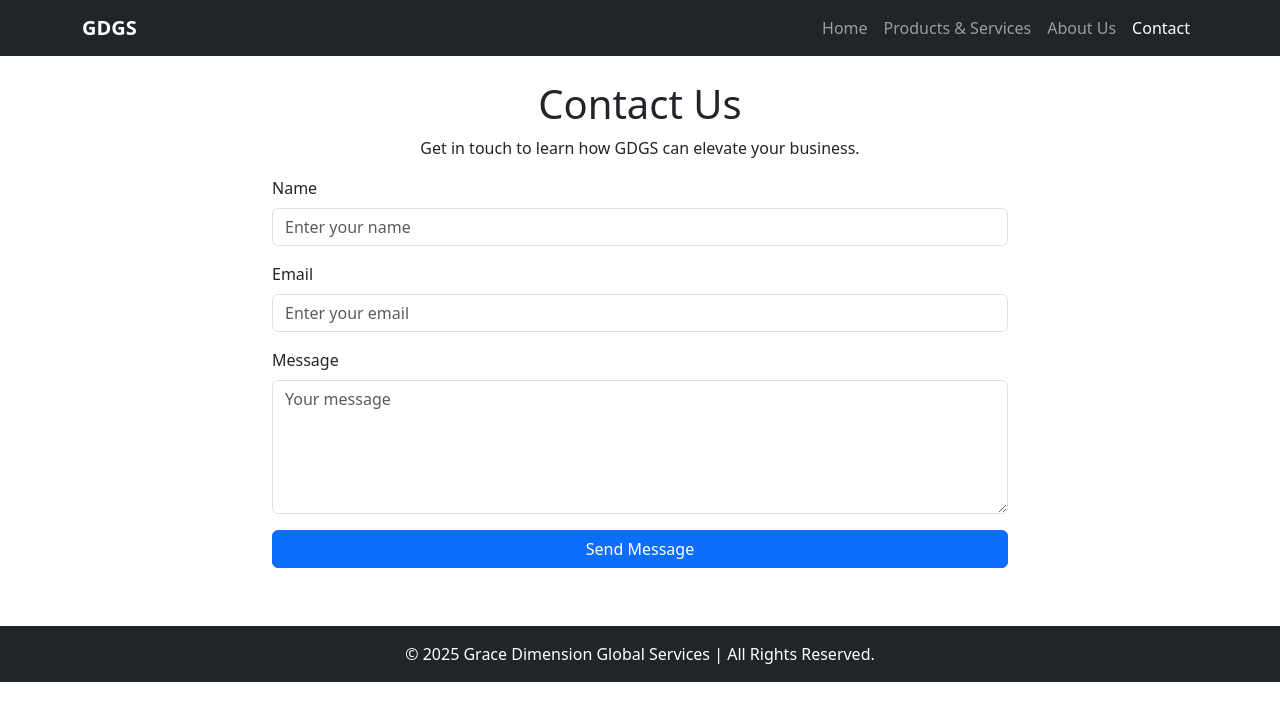
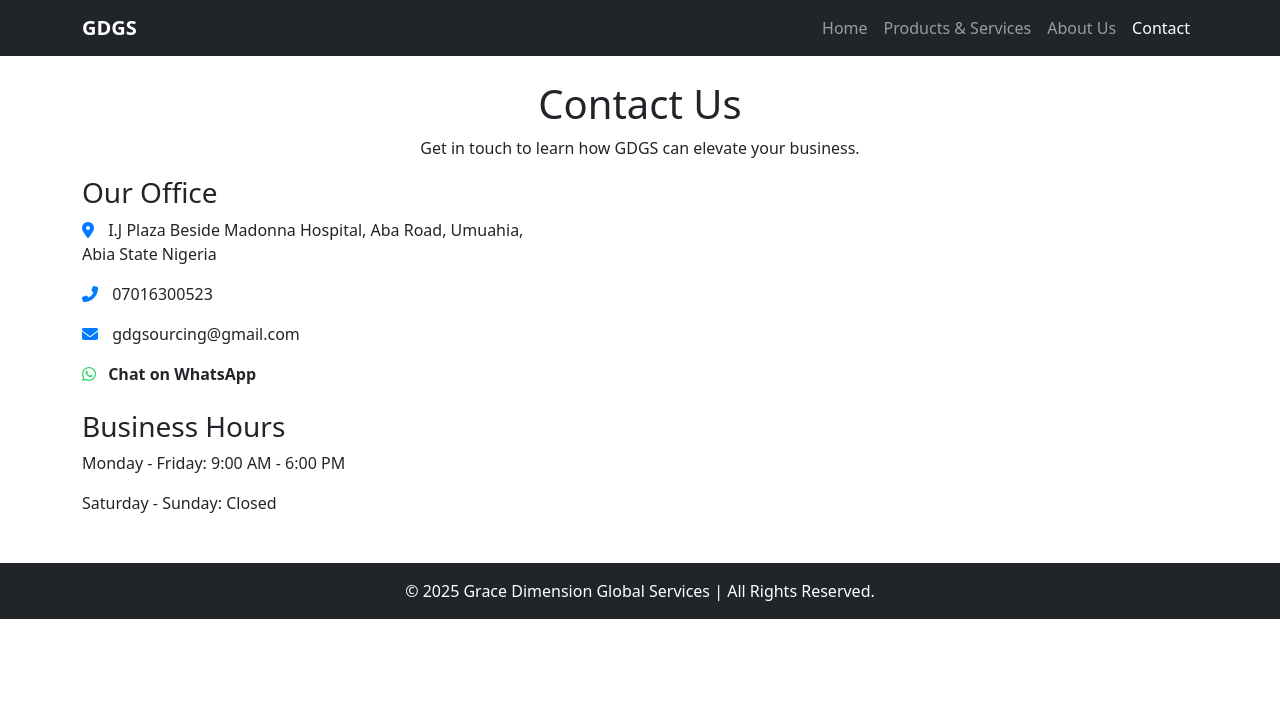
Before and after one commit to sam-14uel/gdgs, a plain HTML site: page contact.html in a window 1280 px wide. Drawn offline with nearby package versions, Linux system fonts and the light colour scheme.

Commit message:
Update contact.html

```diff
--- a/contact.html
+++ b/contact.html
@@ -17,6 +17,35 @@
       transform: scale(1.1);
       transition: transform 0.3s ease;
     }
+    /* Contact Info Styling */
+    .contact-info i {
+      color: #007bff;
+      margin-right: 10px;
+
+      text-decoration: none;
+      /* color: inherit; */
+    }
+    .contact-info a{
+      text-decoration: none;
+      color: inherit;
+    }
+    /* WhatsApp Icon Styling */
+    .contact-info .whatsapp-icon {
+      color: #25D366; /* WhatsApp green */
+      margin-right: 8px;
+    }
+
+    /* WhatsApp Link Styling */
+    .whatsapp-link {
+      color: inherit; /* Matches the text color of contact info */
+      text-decoration: none;
+      font-weight: bold;
+    }
+
+    .whatsapp-link:hover {
+      text-decoration: underline;
+    }
+
   </style>
 </head>
 <body>
@@ -51,7 +80,49 @@
   <section class="container my-4">
     <h1 class="text-center">Contact Us</h1>
     <p class="text-center">Get in touch to learn how GDGS can elevate your business.</p>
-    <div class="row justify-content-center">
+
+    <!-- Main Contact Section -->
+    <div class="row">
+      <!-- Contact Information Column -->
+      <div class="col-md-5">
+        <div class="mb-4">
+          <h3>Our Office</h3>
+          <p class="contact-info"><i class="fas fa-map-marker-alt"></i> I.J Plaza Beside Madonna Hospital, Aba Road, Umuahia, Abia State Nigeria</p>
+          <p class="contact-info">
+            <i class="fas fa-phone-alt"></i>
+            <a href="tel:07016300523">07016300523</a>
+          </p>
+          <p class="contact-info">
+            <i class="fas fa-envelope"></i>
+            <a href="mailto:gdgsourcing@gmail.com">gdgsourcing@gmail.com</a>
+          </p>
+          <p class="contact-info">
+            <i class="fab fa-whatsapp whatsapp-icon"></i>
+            <a href="https://wa.me/2347048785618" target="_blank" class="whatsapp-link">Chat on WhatsApp</a>
+          </p>
+        </div>
+        <div class="mb-4">
+          <h3>Business Hours</h3>
+          <p>Monday - Friday: 9:00 AM - 6:00 PM</p>
+          <p>Saturday - Sunday: Closed</p>
+
+          <!-- <p>Saturday: 10:00 AM - 4:00 PM</p>
+          <p>Sunday: Closed</p> -->
+
+        </div>
+        <!-- Social Icons -->
+        <!-- <div class="social-icons text-center">
+          <a href="https://facebook.com/yourprofile" target="_blank"><i class="fab fa-facebook"></i></a>
+          <a href="https://twitter.com/yourprofile" target="_blank"><i class="fab fa-twitter"></i></a>
+          <a href="https://instagram.com/yourprofile" target="_blank"><i class="fab fa-instagram"></i></a>
+          <a href="https://linkedin.com/yourprofile" target="_blank"><i class="fab fa-linkedin"></i></a>
+          <a href="https://wa.me/2347048785618" target="_blank" class="text-white me-3 whatsapp">
+            <i class="fab fa-whatsapp fa-2x"></i>
+          </a>
+        </div> -->
+      </div>
+
+    <!-- <div class="row justify-content-center">
       <div class="col-md-8">
         <form id="contactForm">
           <div class="mb-3">
@@ -71,24 +142,8 @@
           </div>
         </form>
       </div>
-    </div>
+    </div> -->
   </section>
-
-  <!-- Social Icons -->
-  <div class="text-center mt-4">
-    <a href="https://facebook.com/yourprofile" target="_blank" class="text-white me-3">
-      <i class="fab fa-facebook fa-2x"></i>
-    </a>
-    <a href="https://twitter.com/yourprofile" target="_blank" class="text-white me-3">
-      <i class="fab fa-twitter fa-2x"></i>
-    </a>
-    <a href="https://instagram.com/yourprofile" target="_blank" class="text-white me-3">
-      <i class="fab fa-instagram fa-2x"></i>
-    </a>
-    <a href="https://linkedin.com/yourprofile" target="_blank" class="text-white">
-      <i class="fab fa-linkedin fa-2x"></i>
-    </a>
-  </div>
 
   <!-- Footer -->
   <footer class="bg-dark text-white text-center py-3">
@@ -96,13 +151,54 @@
   </footer>
 
   <!-- Bootstrap JS Bundle with Popper -->
-  <script src="https://cdn.jsdelivr.net/npm/bootstrap@5.3.0/dist/js/bootstrap.bundle.min.js"></script>
-  <script>
+  <!-- <script src="https://cdn.jsdelivr.net/npm/bootstrap@5.3.0/dist/js/bootstrap.bundle.min.js"></script> -->
+  <script src="js/bootstrap.bundle.min.js"></script>
+  <!-- <script>
     document.getElementById('contactForm').addEventListener('submit', function(e) {
       e.preventDefault();
       alert('Thanks for reaching out! We’ll circle back ASAP.');
       this.reset();
     });
+
+    document.getElementById("contactForm").addEventListener("submit", async function (e) {
+        e.preventDefault();
+
+        // Get form values
+        let name = document.getElementById("name").value;
+        let email = document.getElementById("email").value;
+        let message = document.getElementById("message").value;
+
+        // Brevo API request
+        let response = await fetch("https://api.brevo.com/v3/smtp/email", {
+            method: "POST",
+            headers: {
+                "Content-Type": "application/json",
+                "api-key": ""
+            },
+            body: JSON.stringify({
+                sender: { name: "", email: "your@email.com" }, // Change this to your website's email
+                to: [{ email: "", name: "" }], // Replace with your client's email
+                subject: "New Contact Form Submission",
+                htmlContent: `
+                    <h3>New Message from Contact Form</h3>
+                    <p><strong>Name:</strong> ${name}</p>
+                    <p><strong>Email:</strong> ${email}</p>
+                    <p><strong>Message:</strong></p>
+                    <p>${message}</p>
+                `
+            })
+        });
+
+        let result = await response.json();
+
+        if (response.ok) {
+            alert("Message sent successfully!");
+            document.getElementById("contactForm").reset(); // Clear form after submission
+        } else {
+            alert("Error sending message: " + result.message);
+        }
+    }); -->
+
   </script>
 </body>
 </html>
```
